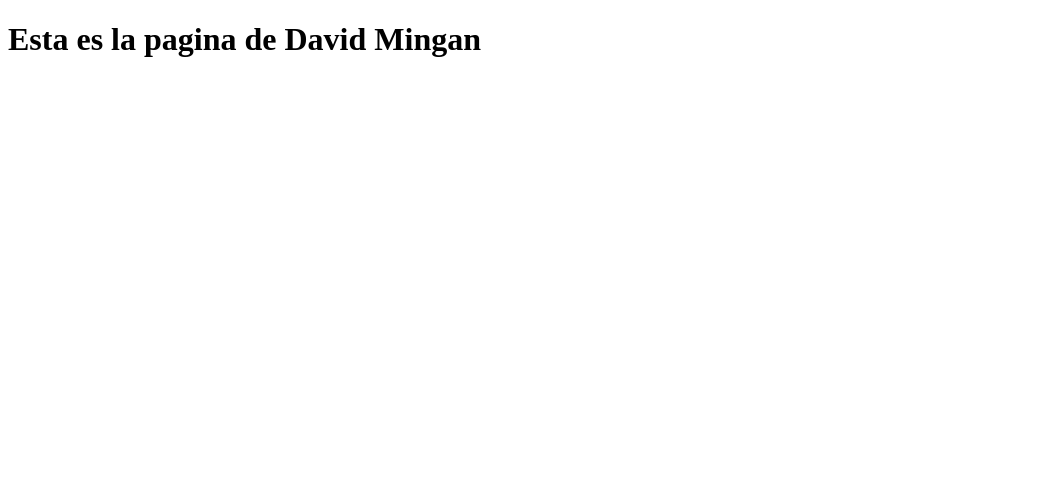
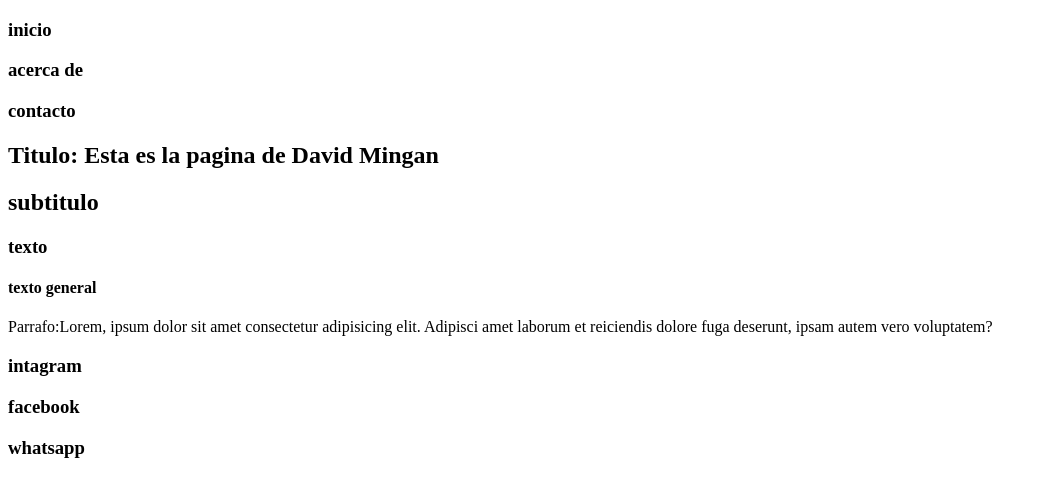
Before and after one commit to edwinmgallego/landingpage-colab-tt, a plain HTML site: page davidm.html in a window 1280 px wide. Shown: the whole page, without its empty margins (0-1047 px from the left). Drawn offline with Linux system fonts and the light colour scheme.

Commit message:
Actualice la estructura de la pagina

```diff
--- a/davidm.html
+++ b/davidm.html
@@ -1,11 +1,39 @@
 <!DOCTYPE html>
 <html lang="en">
+
 <head>
     <meta charset="UTF-8">
     <meta name="viewport" content="width=device-width, initial-scale=1.0">
     <title>DavidM</title>
 </head>
+
 <body>
-    <h1>Esta es la pagina de David Mingan</h1>
+    <header>
+        <h3>inicio</h3>
+        <h3>acerca de</h3>
+        <h3>contacto</h3>
+    </header>
+    <section>
+        <h1>Titulo: Esta es la pagina de David Mingan</h1>
+        <h2>subtitulo</h2>
+        <div>
+
+            <h3>texto</h3>
+            <h4>texto general</h4>
+            <p>Parrafo:Lorem, ipsum dolor sit amet consectetur adipisicing elit. Adipisci amet laborum et reiciendis dolore
+                fuga deserunt, ipsam autem vero voluptatem?
+            </p>
+        </div>
+    </section>
+
+    <footer>
+        <section>
+            <h3>intagram</h3>
+            <h3>facebook</h3>
+            <h3>whatsapp</h3>
+        </section>
+    </footer>
+
 </body>
+
 </html>
```
